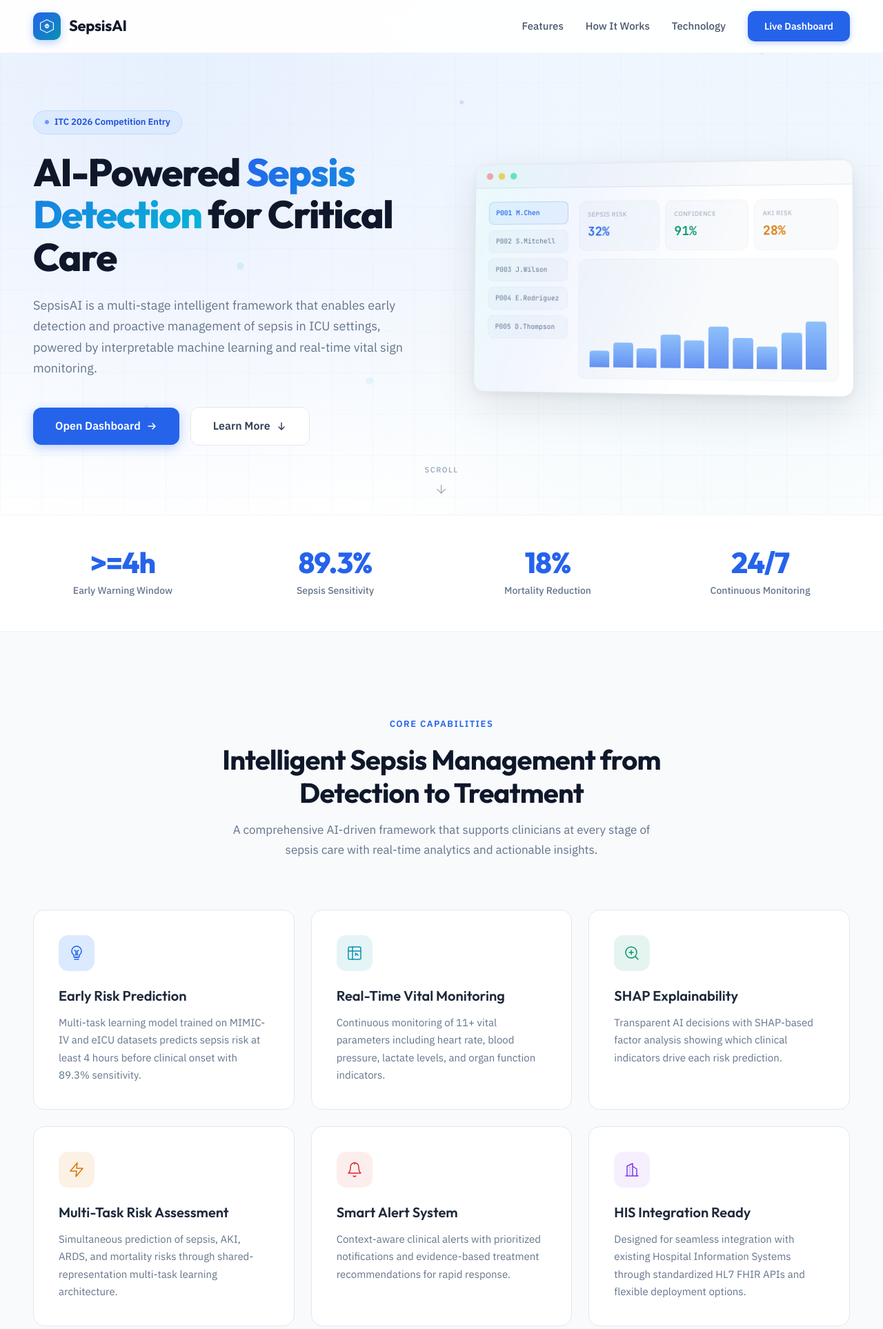
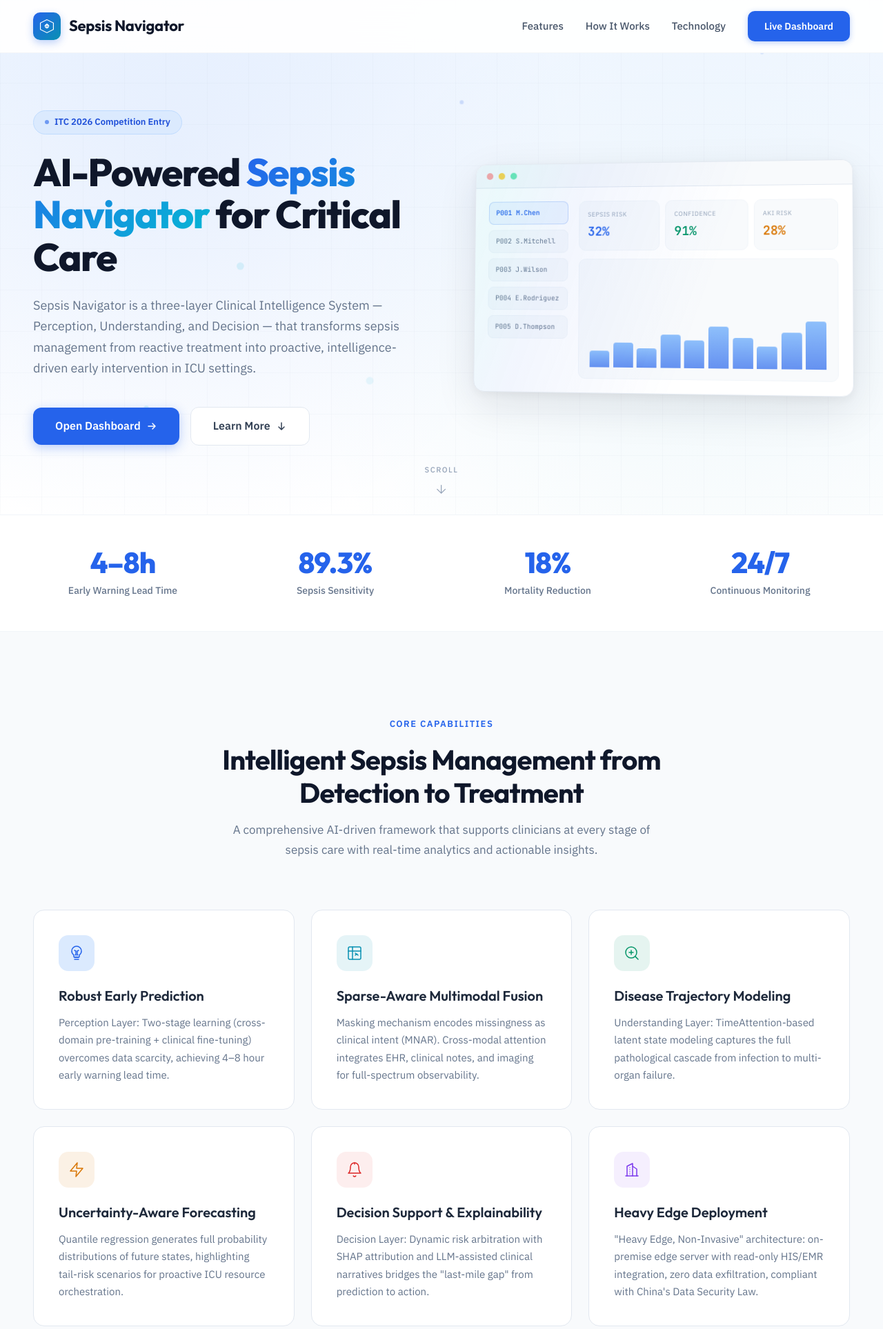
Before and after one commit to michellewkx/sepsisai-icu-dashboard, a FastAPI app: page / in a window 1280 px wide. Shown: the top 1927 px of the page at 69% size. Run offline with FastAPI, Linux system fonts and the light colour scheme.

Commit message:
Rename to Sepsis Navigator, fix 4 bugs, align content with final PDF
- Product renamed from SepsisAI to Sepsis Navigator per THU13 final document
- Fix: sparkline data API/JS format mismatch (history array parsing)
- Fix: remove fixed random.seed(42) so data varies on auto-refresh
- Fix: P005 typo "Chroni Pancreatitis" → "Chronic Pancreatitis"
- Fix: header metrics now fetched from /api/system/status API
- Update all landing page content to match three-layer architecture
  (Perception → Understanding → Decision)
- Update tech stack references: TimeAttention, Chronos, Quantile Forecasting
- Update stats: 4-8h lead time, 49M affected (per Rudd et al.)
- Dynamic patient count in sidebar header

Co-Authored-By: Claude Opus 4.6 <noreply@anthropic.com>

```diff
--- a/app/main.py
+++ b/app/main.py
@@ -1,4 +1,4 @@
-"""Sepsis AI Monitoring System - FastAPI Backend"""
+"""Sepsis Navigator - Clinical Intelligence System Backend"""
 from fastapi import FastAPI, HTTPException
 from fastapi.staticfiles import StaticFiles
 from fastapi.middleware.cors import CORSMiddleware
@@ -9,15 +9,14 @@ from datetime import datetime, timedelta
 from pathlib import Path
 import random
 
-# Fixed seed for consistent mock data (demonstration stability)
-random.seed(42)
+# No fixed seed — allow slight variation on each refresh for realistic monitoring feel
 
 # Base directory for resolving templates and static files
 BASE_DIR = Path(__file__).resolve().parent.parent
 
 app = FastAPI(
-    title="Sepsis AI Monitoring System",
-    description="Multi-stage intelligent framework for early sepsis detection and management",
+    title="Sepsis Navigator",
+    description="Three-layer Clinical Intelligence System for sepsis management: Perception, Understanding, and Decision",
     version="2.1.0"
 )
 
@@ -320,7 +319,7 @@ MOCK_PATIENTS = {
         "gender": "Male",
         "admission_time": "2026-03-04 22:00",
         "diagnosis": "Necrotizing pancreatitis",
-        "comorbidities": ["Alcoholic Liver Disease", "Chroni Pancreatitis"],
+        "comorbidities": ["Alcoholic Liver Disease", "Chronic Pancreatitis"],
         "current_location": "ICU Bed 2",
         "hours_from_admission": 12
     }
--- a/templates/landing.html
+++ b/templates/landing.html
@@ -3,13 +3,13 @@
 <head>
     <meta charset="UTF-8">
     <meta name="viewport" content="width=device-width, initial-scale=1.0">
-    <title>SepsisAI | AI-Powered Sepsis Early Detection System</title>
+    <title>Sepsis Navigator | AI-Powered Clinical Intelligence System</title>
     <link rel="preconnect" href="https://fonts.googleapis.com">
     <link rel="preconnect" href="https://fonts.gstatic.com" crossorigin>
     <link href="https://fonts.googleapis.com/css2?family=Outfit:wght@300;400;500;600;700;800&family=IBM+Plex+Sans:wght@400;500;600&family=JetBrains+Mono:wght@400;500;600&display=swap" rel="stylesheet">
     <style>
         /* ============================================
-           SepsisAI Landing Page - Production Build
+           Sepsis Navigator Landing Page - Production Build
            ============================================ */
 
         :root {
@@ -1445,7 +1445,7 @@
                     <circle cx="14" cy="14" r="3" stroke="currentColor" stroke-width="1.5"/>
                 </svg>
             </div>
-            <span class="nav-title">SepsisAI</span>
+            <span class="nav-title">Sepsis Navigator</span>
         </a>
         <input type="checkbox" id="nav-toggle" class="nav-toggle" aria-label="Toggle navigation">
         <label for="nav-toggle" class="nav-toggle-label" aria-label="Menu">
@@ -1479,8 +1479,8 @@
                     <span class="hero-badge-dot"></span>
                     ITC 2026 Competition Entry
                 </div>
-                <h1>AI-Powered <span class="highlight">Sepsis Detection</span> for Critical Care</h1>
-                <p class="hero-desc">SepsisAI is a multi-stage intelligent framework that enables early detection and proactive management of sepsis in ICU settings, powered by interpretable machine learning and real-time vital sign monitoring.</p>
+                <h1>AI-Powered <span class="highlight">Sepsis Navigator</span> for Critical Care</h1>
+                <p class="hero-desc">Sepsis Navigator is a three-layer Clinical Intelligence System — Perception, Understanding, and Decision — that transforms sepsis management from reactive treatment into proactive, intelligence-driven early intervention in ICU settings.</p>
                 <div class="hero-actions">
                     <a href="/dashboard" class="btn-primary">
                         Open Dashboard
@@ -1553,8 +1553,8 @@
     <section class="stats-bar" id="stats">
         <div class="stats-bar-inner">
             <div class="stat-item animate-on-scroll">
-                <div class="stat-number" data-target="4" data-prefix=">=" data-suffix="h">&ge;4h</div>
-                <div class="stat-label">Early Warning Window</div>
+                <div class="stat-number" data-target="8" data-prefix="4–" data-suffix="h">4–8h</div>
+                <div class="stat-label">Early Warning Lead Time</div>
             </div>
             <div class="stat-item animate-on-scroll">
                 <div class="stat-number" data-target="89.3" data-suffix="%" data-decimal="1">89.3%</div>
@@ -1589,8 +1589,8 @@
                         <path d="M14 14.5c-.3.2-.6.3-1 .4V9l2-1"/>
                     </svg>
                 </div>
-                <h3 class="feature-title">Early Risk Prediction</h3>
-                <p class="feature-desc">Multi-task learning model trained on MIMIC-IV and eICU datasets predicts sepsis risk at least 4 hours before clinical onset with 89.3% sensitivity.</p>
+                <h3 class="feature-title">Robust Early Prediction</h3>
+                <p class="feature-desc">Perception Layer: Two-stage learning (cross-domain pre-training + clinical fine-tuning) overcomes data scarcity, achieving 4–8 hour early warning lead time.</p>
             </div>
             <div class="feature-card animate-on-scroll delay-2">
                 <div class="feature-icon cyan">
@@ -1602,8 +1602,8 @@
                         <path d="M13 12l2 2"/>
                     </svg>
                 </div>
-                <h3 class="feature-title">Real-Time Vital Monitoring</h3>
-                <p class="feature-desc">Continuous monitoring of 11+ vital parameters including heart rate, blood pressure, lactate levels, and organ function indicators.</p>
+                <h3 class="feature-title">Sparse-Aware Multimodal Fusion</h3>
+                <p class="feature-desc">Masking mechanism encodes missingness as clinical intent (MNAR). Cross-modal attention integrates EHR, clinical notes, and imaging for full-spectrum observability.</p>
             </div>
             <div class="feature-card animate-on-scroll delay-3">
                 <div class="feature-icon green">
@@ -1614,8 +1614,8 @@
                         <path d="M8 11h6"/>
                     </svg>
                 </div>
-                <h3 class="feature-title">SHAP Explainability</h3>
-                <p class="feature-desc">Transparent AI decisions with SHAP-based factor analysis showing which clinical indicators drive each risk prediction.</p>
+                <h3 class="feature-title">Disease Trajectory Modeling</h3>
+                <p class="feature-desc">Understanding Layer: TimeAttention-based latent state modeling captures the full pathological cascade from infection to multi-organ failure.</p>
             </div>
             <div class="feature-card animate-on-scroll delay-4">
                 <div class="feature-icon amber">
@@ -1623,8 +1623,8 @@
                         <polygon points="13 2 3 14 12 14 11 22 21 10 12 10 13 2"/>
                     </svg>
                 </div>
-                <h3 class="feature-title">Multi-Task Risk Assessment</h3>
-                <p class="feature-desc">Simultaneous prediction of sepsis, AKI, ARDS, and mortality risks through shared-representation multi-task learning architecture.</p>
+                <h3 class="feature-title">Uncertainty-Aware Forecasting</h3>
+                <p class="feature-desc">Quantile regression generates full probability distributions of future states, highlighting tail-risk scenarios for proactive ICU resource orchestration.</p>
             </div>
             <div class="feature-card animate-on-scroll delay-5">
                 <div class="feature-icon red">
@@ -1634,8 +1634,8 @@
                         <path d="M12 2v2"/>
                     </svg>
                 </div>
-                <h3 class="feature-title">Smart Alert System</h3>
-                <p class="feature-desc">Context-aware clinical alerts with prioritized notifications and evidence-based treatment recommendations for rapid response.</p>
+                <h3 class="feature-title">Decision Support & Explainability</h3>
+                <p class="feature-desc">Decision Layer: Dynamic risk arbitration with SHAP attribution and LLM-assisted clinical narratives bridges the "last-mile gap" from prediction to action.</p>
             </div>
             <div class="feature-card animate-on-scroll delay-5">
                 <div class="feature-icon purple">
@@ -1649,8 +1649,8 @@
                         <path d="M9 18v.01"/>
                     </svg>
                 </div>
-                <h3 class="feature-title">HIS Integration Ready</h3>
-                <p class="feature-desc">Designed for seamless integration with existing Hospital Information Systems through standardized HL7 FHIR APIs and flexible deployment options.</p>
+                <h3 class="feature-title">Heavy Edge Deployment</h3>
+                <p class="feature-desc">"Heavy Edge, Non-Invasive" architecture: on-premise edge server with read-only HIS/EMR integration, zero data exfiltration, compliant with China's Data Security Law.</p>
             </div>
         </div>
     </section>
@@ -1659,37 +1659,37 @@
     <section class="how-it-works" id="how-it-works">
         <div class="section-header animate-on-scroll">
             <span class="section-overline">Workflow</span>
-            <h2 class="section-title">How SepsisAI Works</h2>
-            <p class="section-desc">From data ingestion to clinical action, our pipeline processes patient data in real-time to deliver actionable insights.</p>
+            <h2 class="section-title">How Sepsis Navigator Works</h2>
+            <p class="section-desc">A three-layer closed-loop system: from raw clinical data to actionable medical decisions.</p>
         </div>
         <div class="steps" id="steps-container">
             <div class="steps-line"><div class="steps-line-fill" id="steps-line-fill"></div></div>
             <div class="step animate-on-scroll delay-1">
                 <div class="step-number">1</div>
                 <div class="step-text">
-                    <h3 class="step-title">Data Ingestion</h3>
-                    <p class="step-desc">Real-time collection of vital signs, lab results, and clinical notes from EHR systems.</p>
+                    <h3 class="step-title">Perception Layer</h3>
+                    <p class="step-desc">Robust early prediction via two-stage pre-training, sparse-aware masking, and multimodal fusion of EHR + notes + imaging.</p>
                 </div>
             </div>
             <div class="step animate-on-scroll delay-2">
                 <div class="step-number">2</div>
                 <div class="step-text">
-                    <h3 class="step-title">Feature Engineering</h3>
-                    <p class="step-desc">Automated extraction and normalization of 80+ clinical features with temporal patterns.</p>
+                    <h3 class="step-title">Understanding Layer</h3>
+                    <p class="step-desc">TimeAttention-based latent state trajectory modeling with uncertainty-aware quantile forecasting for disease progression.</p>
                 </div>
             </div>
             <div class="step animate-on-scroll delay-3">
                 <div class="step-number">3</div>
                 <div class="step-text">
-                    <h3 class="step-title">Risk Prediction</h3>
-                    <p class="step-desc">Multi-task ML model generates sepsis, AKI, ARDS, and mortality risk scores with confidence intervals.</p>
+                    <h3 class="step-title">Decision Layer</h3>
+                    <p class="step-desc">Dynamic risk arbitration with confidence calibration, SHAP attribution, and LLM-assisted clinical narrative generation.</p>
                 </div>
             </div>
             <div class="step animate-on-scroll delay-4">
                 <div class="step-number">4</div>
                 <div class="step-text">
-                    <h3 class="step-title">Clinical Action</h3>
-                    <p class="step-desc">AI-powered alerts and personalized treatment recommendations delivered to clinical dashboards.</p>
+                    <h3 class="step-title">Clinical Delivery</h3>
+                    <p class="step-desc">Dual-terminal alerts via EMR + DingTalk/WeChat with closed-loop feedback for continuous site-specific calibration.</p>
                 </div>
             </div>
         </div>
@@ -1720,8 +1720,8 @@
                     </span>
                     Multi-Task Learning Architecture
                 </h3>
-                <p class="tech-card-desc">Shared-representation neural network that simultaneously predicts multiple organ dysfunction risks, improving accuracy through cross-task knowledge transfer.</p>
-                <span class="tech-tag">PyTorch + Transformer</span>
+                <p class="tech-card-desc">TimeAttention-based multi-task framework simultaneously forecasting sepsis, AKI, ARDS, and mortality via latent state trajectory modeling with shared expert networks.</p>
+                <span class="tech-tag">TimeAttention + Chronos</span>
             </div>
             <div class="tech-card animate-on-scroll delay-2">
                 <h3 class="tech-card-title">
@@ -1732,8 +1732,8 @@
                     </span>
                     Temporal Pattern Recognition
                 </h3>
-                <p class="tech-card-desc">Advanced time-series analysis capturing temporal deterioration patterns across vital signs, enabling early warning before clinical onset.</p>
-                <span class="tech-tag">LSTM + Attention</span>
+                <p class="tech-card-desc">Two-stage learning paradigm: cross-domain pre-training on diverse time-series (finance, IoT, meteorology) followed by clinical fine-tuning for robust performance under distribution shift.</p>
+                <span class="tech-tag">Pre-train + Fine-tune</span>
             </div>
             <div class="tech-card animate-on-scroll delay-3">
                 <h3 class="tech-card-title">
@@ -1751,7 +1751,7 @@
                     </span>
                     Clinical Validation
                 </h3>
-                <p class="tech-card-desc">Trained on 260,000+ ICU admissions from MIMIC-IV and eICU databases, with external validation on Tianjin Medical University dataset.</p>
+                <p class="tech-card-desc">Rigorously back-tested on MIMIC-IV and eICU Collaborative Research Database, with containerized Docker/K8s deployment for seamless hospital IT integration.</p>
                 <span class="tech-tag">MIMIC-IV + eICU</span>
             </div>
             <div class="tech-card animate-on-scroll delay-4">
@@ -1764,8 +1764,8 @@
                     </span>
                     Explainable AI (XAI)
                 </h3>
-                <p class="tech-card-desc">SHAP-based feature attribution provides clinicians with transparent, interpretable explanations for every risk prediction.</p>
-                <span class="tech-tag">SHAP + LIME</span>
+                <p class="tech-card-desc">Dual-loop explanation: SHAP/LIME feature attribution + LLM-assisted reasoning (RAG-grounded in SSC guidelines) generates structured clinical narratives with actionable recommendations.</p>
+                <span class="tech-tag">SHAP + Medical LLM</span>
             </div>
         </div>
     </section>
@@ -1791,8 +1791,8 @@
                     <p class="impact-stat-desc">Increase in mortality for every hour of delayed sepsis treatment after onset</p>
                 </div>
                 <div class="impact-stat animate-on-scroll delay-2">
-                    <div class="impact-stat-number blue-grad">48.9M</div>
-                    <p class="impact-stat-desc">People affected by sepsis globally each year, with 11 million deaths annually</p>
+                    <div class="impact-stat-number blue-grad">49M</div>
+                    <p class="impact-stat-desc">People affected by sepsis globally each year, with over 11 million deaths annually</p>
                 </div>
             </div>
             <p class="impact-citation">Sources: Kumar et al., <em>Critical Care Medicine</em>, 2006; Rudd et al., <em>The Lancet</em>, 2020</p>
@@ -1802,7 +1802,7 @@
     <!-- CTA -->
     <section class="cta">
         <div class="cta-content animate-on-scroll">
-            <h2>Ready to See SepsisAI in Action?</h2>
+            <h2>Ready to See Sepsis Navigator in Action?</h2>
             <p>Explore our live clinical monitoring dashboard and experience real-time sepsis risk prediction powered by AI.</p>
             <div class="cta-actions">
                 <a href="/dashboard" class="btn-primary">
@@ -1825,9 +1825,9 @@
                             <circle cx="14" cy="14" r="3" stroke="currentColor" stroke-width="1.5"/>
                         </svg>
                     </div>
-                    <span style="font-family: var(--font-display); font-size: 18px; font-weight: 700; color: white;">SepsisAI</span>
+                    <span style="font-family: var(--font-display); font-size: 18px; font-weight: 700; color: white;">Sepsis Navigator</span>
                 </div>
-                <p class="footer-brand-desc">AI-driven multi-stage intelligent framework for early sepsis detection and management in ICU settings. Targeting SDG 3: Good Health and Well-being.</p>
+                <p class="footer-brand-desc">Three-layer Clinical Intelligence System for sepsis management: Perception, Understanding, and Decision. Targeting SDG 3: Good Health and Well-being.</p>
             </div>
             <div>
                 <h4 class="footer-col-title">Product</h4>
@@ -1858,7 +1858,7 @@
             </div>
         </div>
         <div class="footer-bottom">
-            <span class="footer-copyright">&copy; 2026 SepsisAI. ITC International Team Competition.</span>
+            <span class="footer-copyright">&copy; 2026 Sepsis Navigator. ITC International Team Competition.</span>
             <div class="footer-sdg">
                 <span class="sdg-badge">SDG 3</span>
                 Good Health and Well-being
```
Also changed, not shown: static/js/app.js (+37 -8 lines), templates/index.html (+6 -6 lines).
